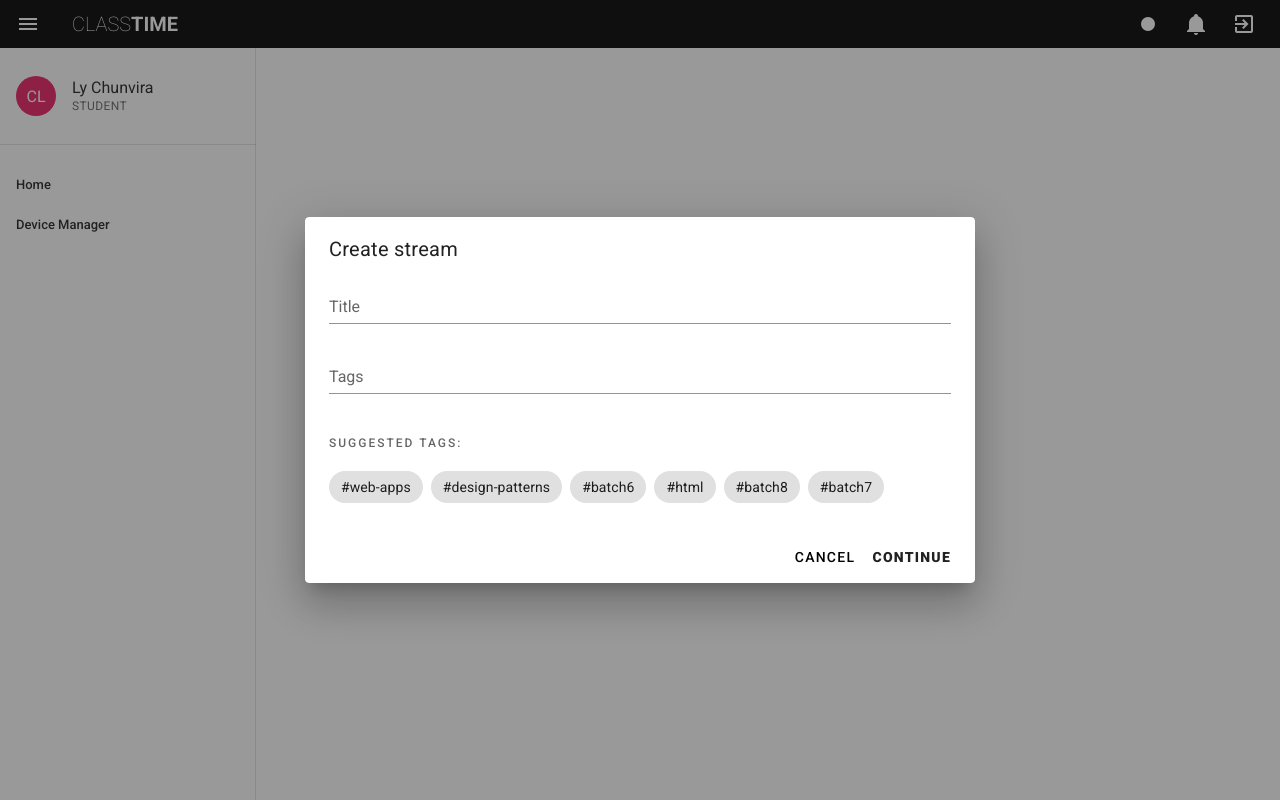
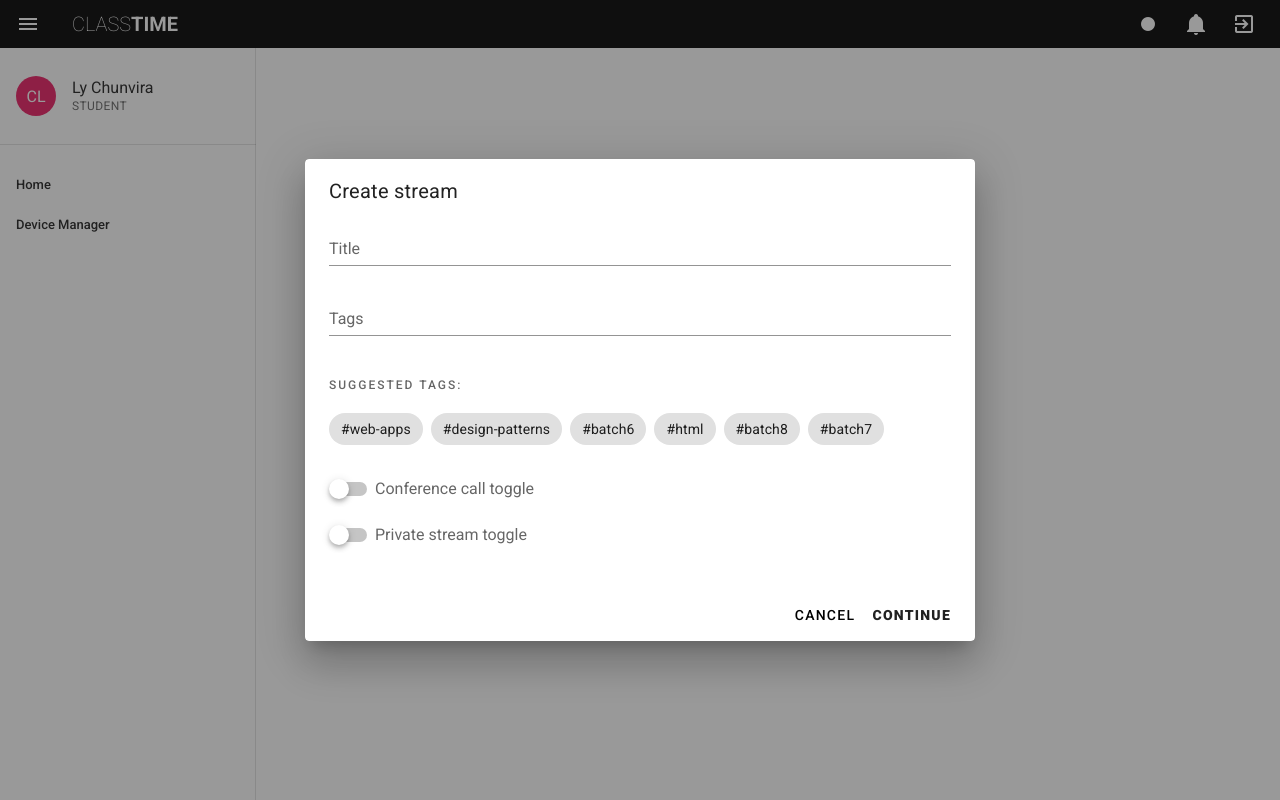
Before and after one commit to lychunvira18/classtime-demo, a Vue app: page /stream in a window 1280 px wide. Both pictures are taken after a click on the button 1148 px from the left and 24 px from the top of the page. Built offline with nearby package versions, Linux system fonts and the light colour scheme.

Commit message:
added 2 switches for private and conference calls

```diff
--- a/src/components/StartStream.vue
+++ b/src/components/StartStream.vue
@@ -29,6 +29,19 @@
               :key="tag.name"
             >#{{tag.name}}</v-chip>
           </div>
+
+          <v-switch
+            class="pa-0 mt-6"
+            color="black"
+            v-model="is_conference"
+            label="Conference call toggle"
+          ></v-switch>
+          <v-switch
+            class="pa-0 ma-0"
+            color="black"
+            v-model="is_private"
+            label="Private stream toggle"
+          ></v-switch>
         </v-form>
       </v-card-text>
       <v-card-actions>
@@ -78,39 +91,11 @@
                   <v-card-actions>
                     <v-spacer></v-spacer>
                     <v-btn color="black darken-1" text @click="select_classes = false">Cancel</v-btn>
-                    <v-dialog v-model="is_conference" max-width="500px">
-                      <template v-slot:activator="{ on }">
-                        <v-btn
-                          class="font-weight-black"
-                          color="black darken-1"
-                          text
-                          v-on="on"
-                        >{{classes_cast.filter(classroom => (classroom.value == true)).length > 0 ? 'Yes' : 'No'}}</v-btn>
-                      </template>
-                      <v-card>
-                        <v-card-title>
-                          <span class="title font-weight-regular">Is this a conference call?</span>
-                        </v-card-title>
-                        <v-card-text>
-                          <p class="mt-4">
-                            Click
-                            <span class="font-weight-bold">YES</span> for a conference call and
-                            <span class="font-weight-bold">NO</span> for just streaming.
-                          </p>
-                        </v-card-text>
-                        <v-card-actions>
-                          <v-spacer></v-spacer>
-                          <v-btn
-                            text
-                            @click="start_stream = select_class = select_classes = is_conference = false"
-                          >Yes</v-btn>
-                          <v-btn
-                            text
-                            @click="start_stream = select_class = select_classes = is_conference = false"
-                          >No</v-btn>
-                        </v-card-actions>
-                      </v-card>
-                    </v-dialog>
+                    <v-btn
+                      color="black darken-1"
+                      text
+                      @click="start_stream = select_class = select_classes = false"
+                    >{{classes_cast.filter(classroom => (classroom.value == true)).length > 0 ? 'Yes' : 'No'}}</v-btn>
                   </v-card-actions>
                 </v-card>
               </v-dialog>
@@ -153,7 +138,8 @@ export default {
       { name: "KIT Campus II - Classroom 3", value: false }
     ]
   }),
-  is_conference: false
+  is_conference: false,
+  is_private: false
 };
 </script>
 <style>
```
